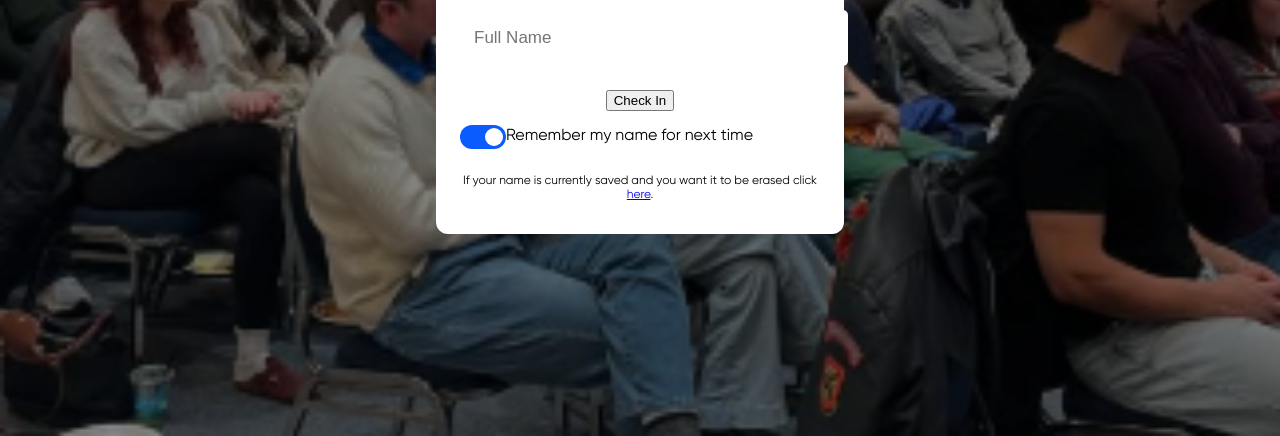
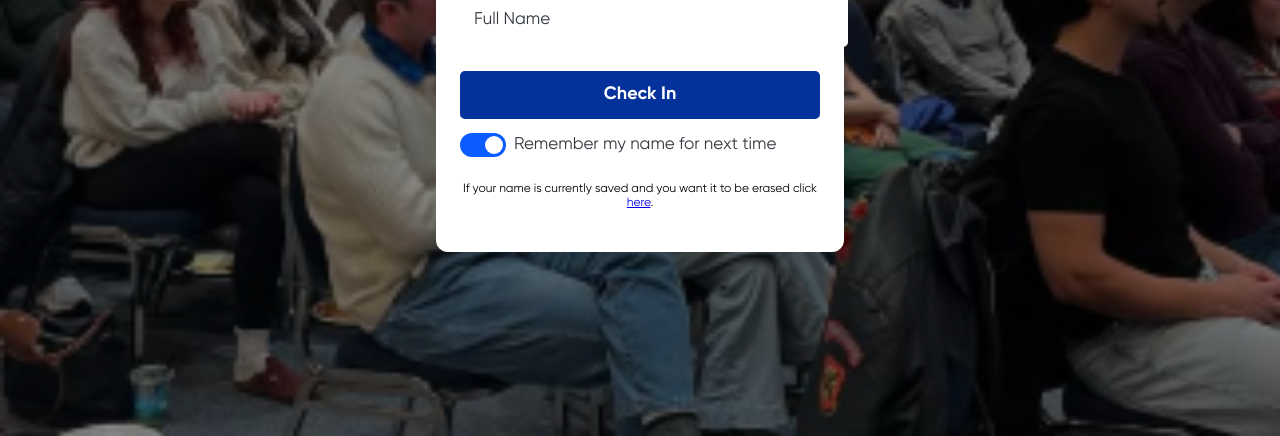
Before and after one commit to HappyLlama12/NameCheckIn, a plain HTML site: page index.html in a window 1280 px wide. Shown: the part 364-800 px from the top of the page. Drawn offline with Linux system fonts and the light colour scheme; a web font is replaced by a local one.

Commit message:
Update index.html

```diff
--- a/index.html
+++ b/index.html
@@ -79,7 +79,7 @@ INSTRUCTIONS:
       z-index: 1;
     }
     .card{position: relative; z-index:2; width:360px;max-width:92vw;background:var(--card);padding:32px 24px;border-radius:12px;box-shadow:0 6px 18px rgba(0,0,0,.08);text-align:center}
-    input[type=text]{width:100%;padding:18px 14px;font-size:17px;margin-bottom:24px;border-radius:5px;border:none; background-color: rgb(248,248,248},box-sizing:border-box;}
+    input[type=text]{width:100%;padding:18px 14px;font-size:17px;margin-bottom:24px;border-radius:5px;border:none; background-color: rgb(248,248,248),box-sizing:border-box;}
     input[type=text]:focus {
       outline: none;
       border-color: var(--accent);
@@ -126,7 +126,7 @@ INSTRUCTIONS:
         <input type="checkbox" id="rememberToggle" checked>
         <span class="slider"></span>
       </label>
-      <span style="remember-text">Remember my name for next time</span>
+      <span class="remember-text">Remember my name for next time</span>
     </div>
 
     <style>
```
